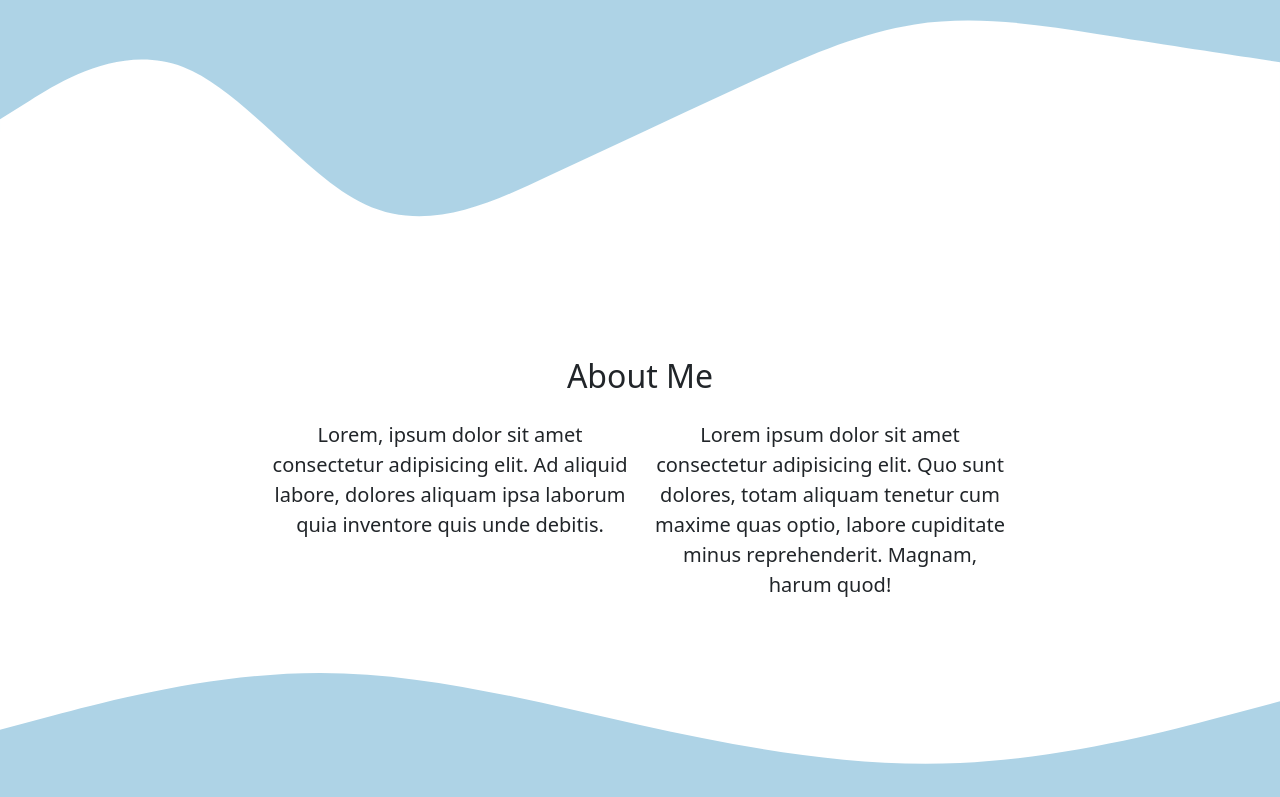
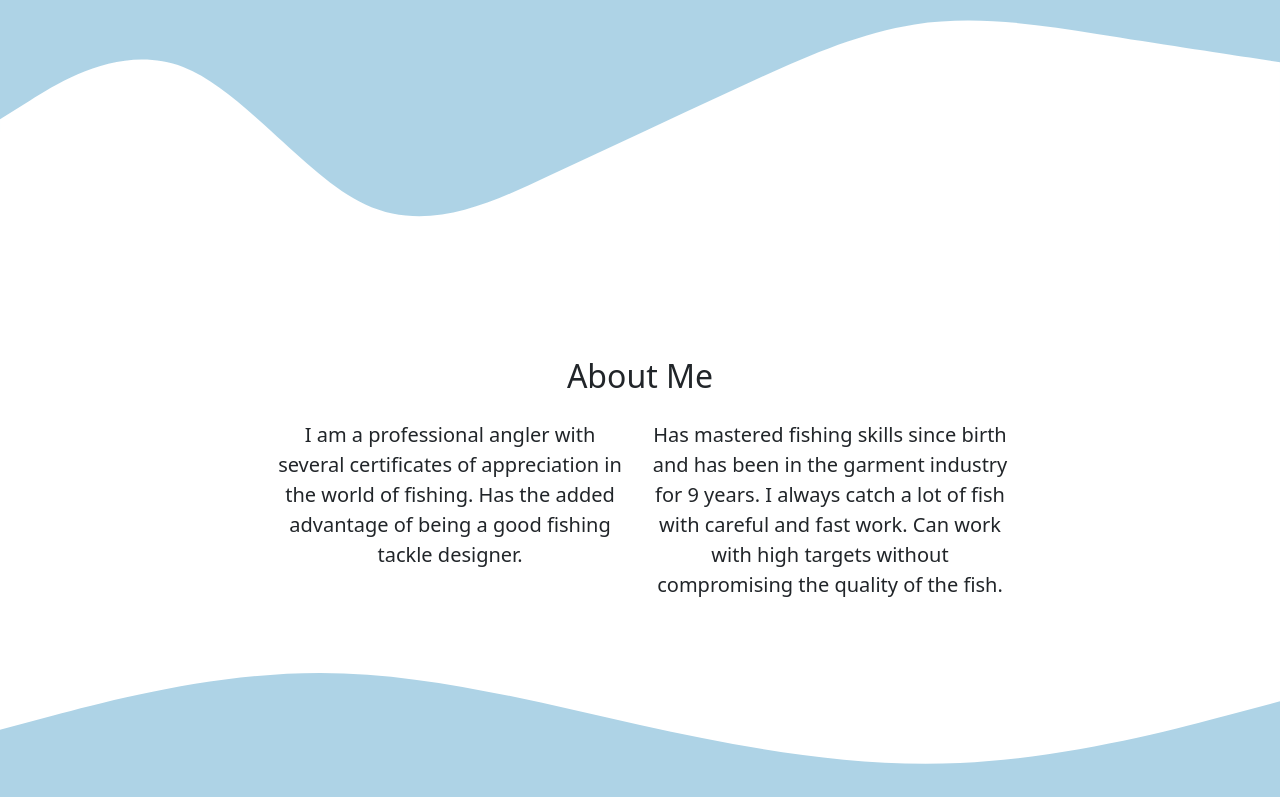
Before and after one commit to fadelrahmatullah/fadelrahmatullah.github.io, a plain HTML site: page index.html in a window 1280 px wide. Shown: the part 377-1174 px from the top of the page. Drawn offline with nearby package versions, Linux system fonts and the light colour scheme.

Commit message:
mengubah isi about

```diff
--- a/index.html
+++ b/index.html
@@ -66,10 +66,10 @@
         </div>
         <div class="row justify-content-center fs-5 text-center">
           <div class="col-md-4">
-            <p>Lorem, ipsum dolor sit amet consectetur adipisicing elit. Ad aliquid labore, dolores aliquam ipsa laborum quia inventore quis unde debitis.</p>
+            <p>I am a professional angler with several certificates of appreciation in the world of fishing. Has the added advantage of being a good fishing tackle designer.</p>
           </div>
           <div class="col-md-4">
-            <p>Lorem ipsum dolor sit amet consectetur adipisicing elit. Quo sunt dolores, totam aliquam tenetur cum maxime quas optio, labore cupiditate minus reprehenderit. Magnam, harum quod!</p>
+            <p>Has mastered fishing skills since birth and has been in the garment industry for 9 years. I always catch a lot of fish with careful and fast work. Can work with high targets without compromising the quality of the fish.</p>
           </div>
         </div>
       </div>
```
